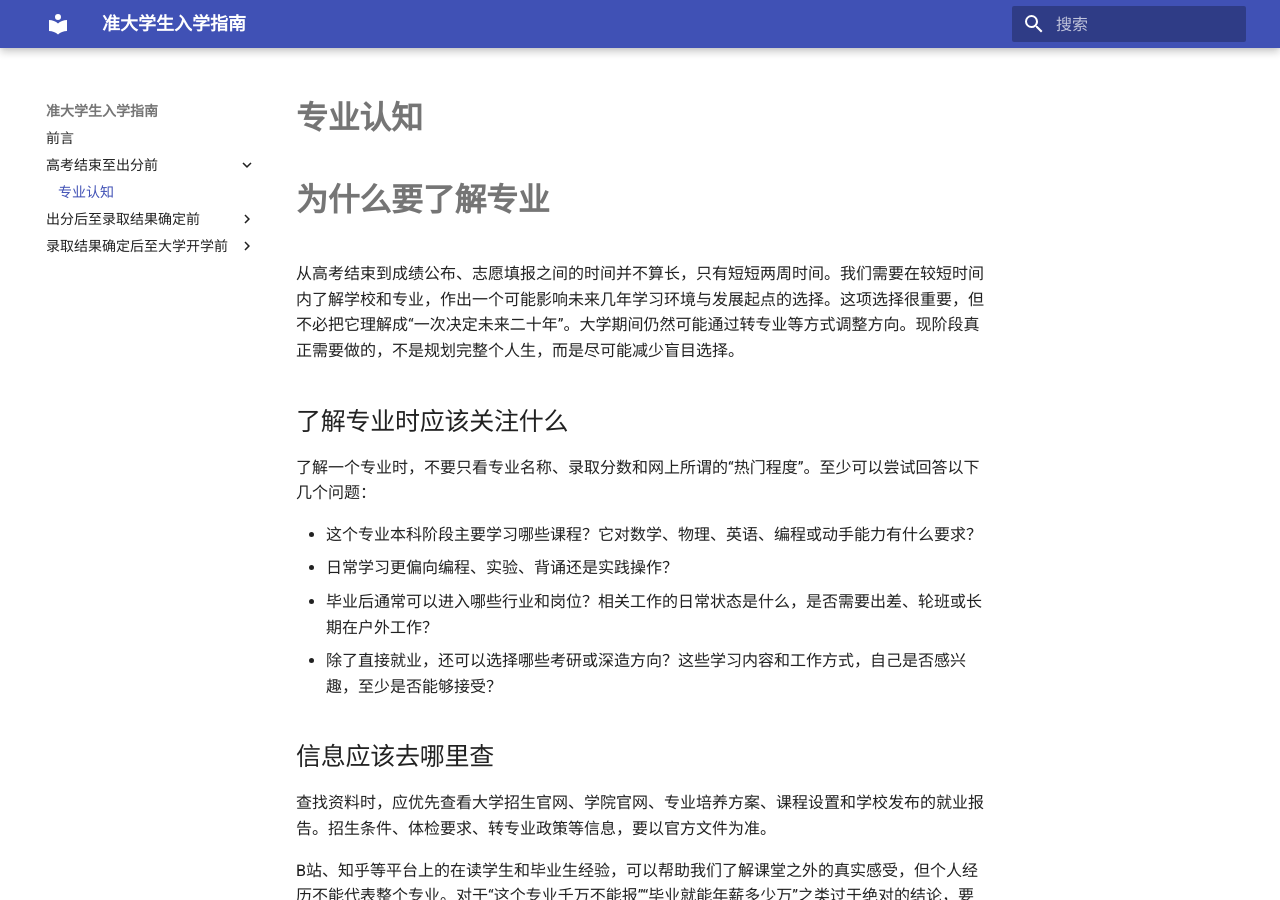
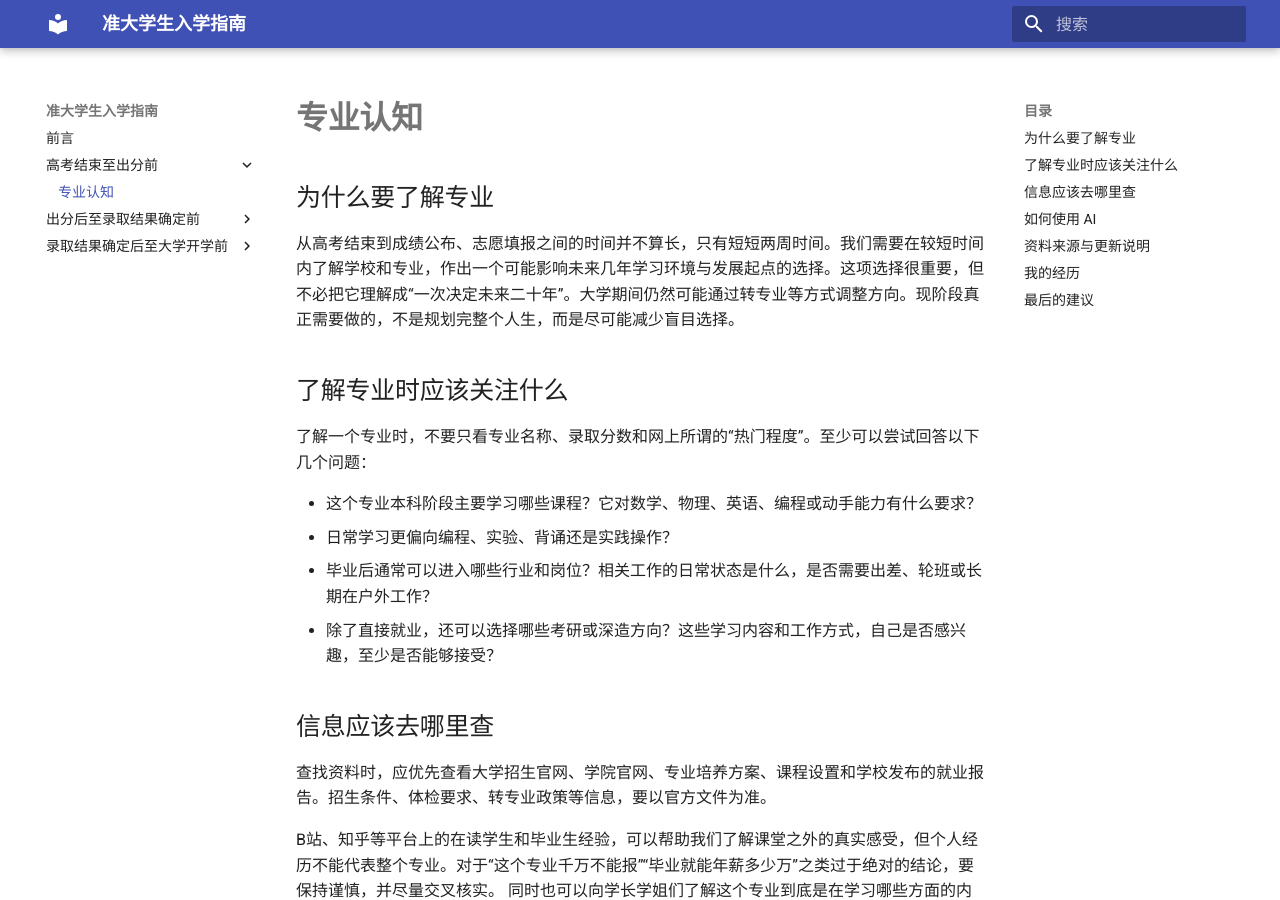
Before and after one commit to DShuchang/preuni-guide, an MkDocs documentation site: the page built from docs/major.md, in a window 1280 px wide and 900 px high. Built offline with MkDocs 1.6.1 and Material for MkDocs 9.7.7, drawn with Linux system fonts in a browser that asks for light colours.

Commit message:
Update content

```diff
--- a/docs/major.md
+++ b/docs/major.md
@@ -1,5 +1,5 @@
 # 专业认知
-# 为什么要了解专业
+## 为什么要了解专业
 从高考结束到成绩公布、志愿填报之间的时间并不算长，只有短短两周时间。我们需要在较短时间内了解学校和专业，作出一个可能影响未来几年学习环境与发展起点的选择。这项选择很重要，但不必把它理解成“一次决定未来二十年”。大学期间仍然可能通过转专业等方式调整方向。现阶段真正需要做的，不是规划完整个人生，而是尽可能减少盲目选择。
 ##了解专业时应该关注什么
 了解一个专业时，不要只看专业名称、录取分数和网上所谓的“热门程度”。至少可以尝试回答以下几个问题：
```
